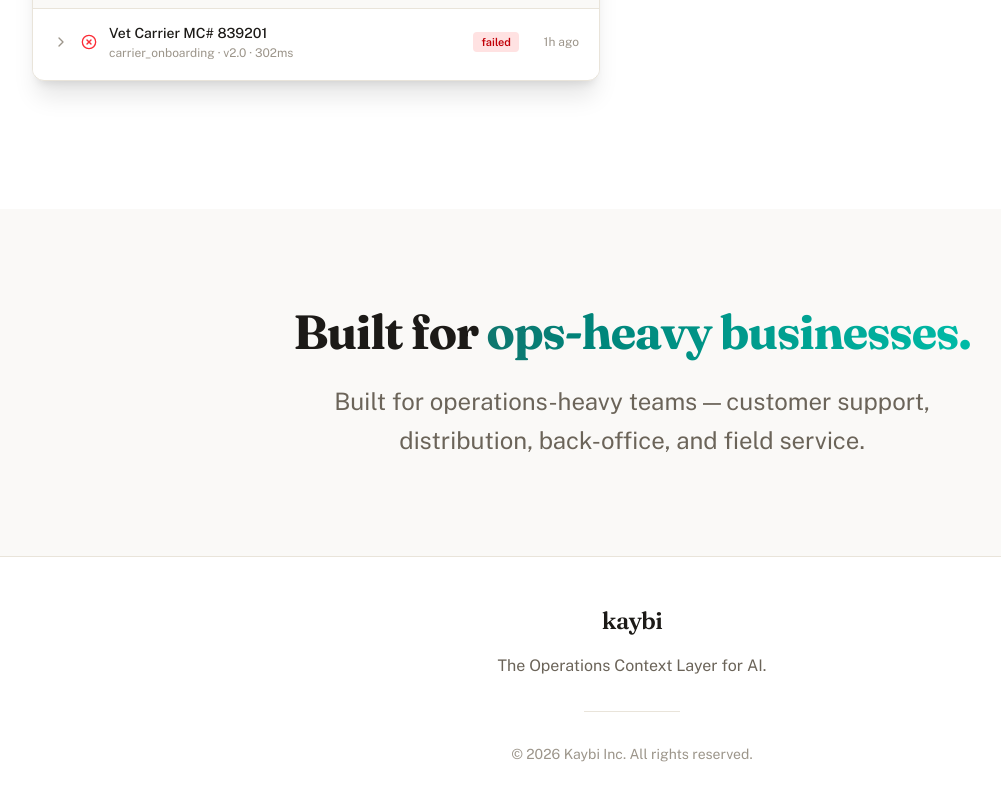
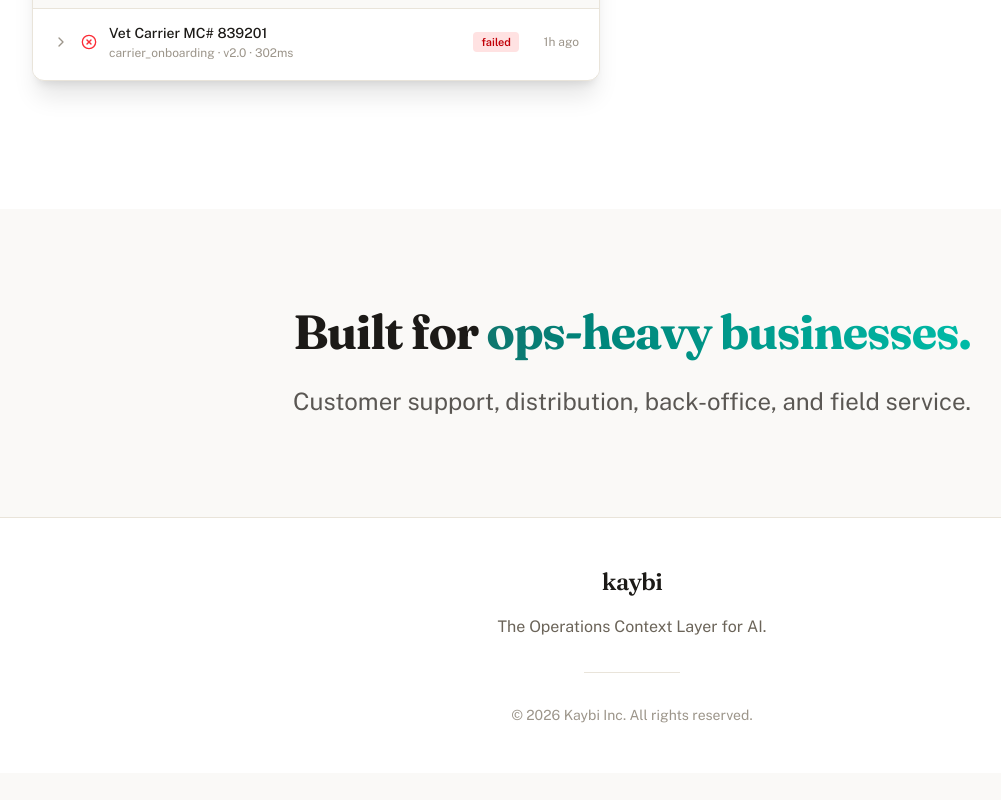
Before and after one commit to VeshGuy/KB-WB, a React (Vite) app: page / in a window 1280 px wide. Shown: the part 3398-4198 px from the top of the page, without its empty margins (8-1009 px from the left). After the commit the page ends 4171 px from the top, so only its background shows below. Built offline with nearby package versions, Linux system fonts and the light colour scheme.

Commit message:
Update UseCases subtitle text

```diff
--- a/src/components/UseCases.tsx
+++ b/src/components/UseCases.tsx
@@ -9,8 +9,8 @@
           <h2 className="text-4xl md:text-[3rem] font-bold font-serif text-ink mb-6 tracking-tight">
             Built for <span className="text-transparent bg-clip-text bg-gradient-to-r from-accent-ink to-teal-500">ops-heavy businesses.</span>
           </h2>
-          <p className="text-xl md:text-2xl text-muted max-w-[700px] mx-auto leading-relaxed">
-            Built for operations-heavy teams — customer support, distribution, back-office, and field service.
+          <p className="text-xl md:text-2xl text-[#5a5753] max-w-[800px] mx-auto leading-relaxed">
+            Customer support, distribution, back-office, and field service.
           </p>
         </div>
 
```
